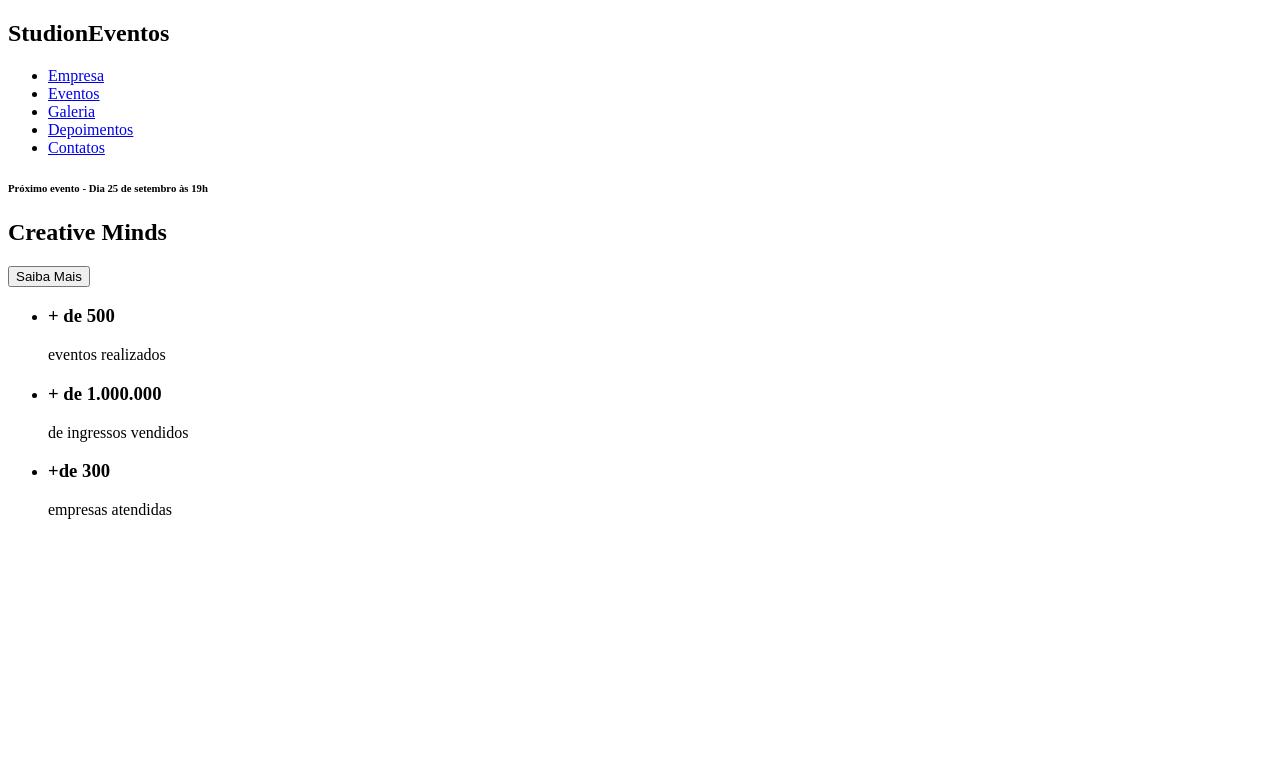
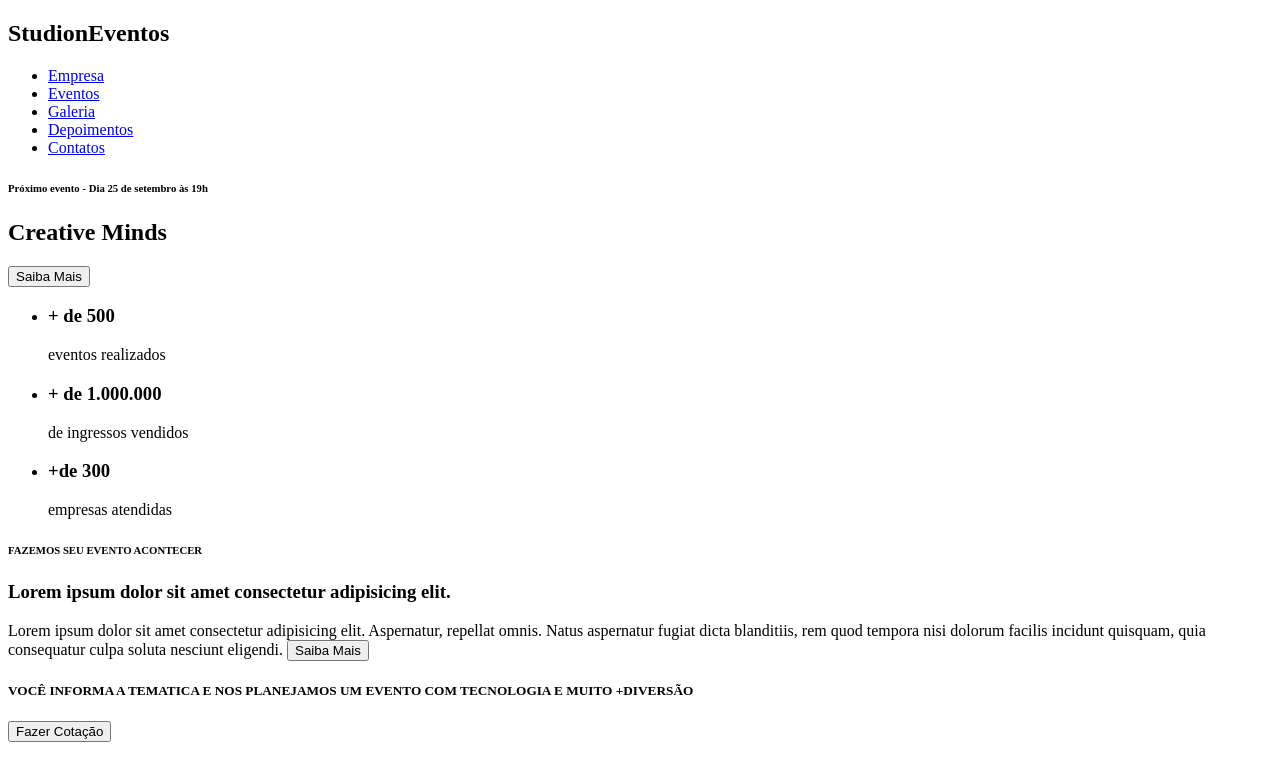
Before and after one commit to eduardoaraujogomes/studion, a website: page src/index.html in a window 1280 px wide. Drawn offline with Linux system fonts and the light colour scheme.

Commit message:
feat(two sections): created section about-studion and created section quotation

```diff
--- a/src/index.html
+++ b/src/index.html
@@ -66,6 +66,22 @@
 
     </section>
 
+    <section id="about-studion">
+      <div id="about" >
+        <h6>FAZEMOS SEU EVENTO ACONTECER</h6><h3>Lorem ipsum dolor sit amet consectetur adipisicing elit.</h3>Lorem ipsum dolor sit amet consectetur adipisicing elit. Aspernatur, repellat omnis. Natus aspernatur fugiat dicta blanditiis, rem quod tempora nisi dolorum facilis incidunt quisquam, quia consequatur culpa soluta nesciunt eligendi.
+        <button>Saiba Mais</button>
+      </div>
+
+    </section>
+
+    <section id="quotation-studion">
+      <div id="quotation">
+        <h5>VOCÊ INFORMA A TEMATICA E NOS PLANEJAMOS UM EVENTO COM TECNOLOGIA E <span>MUITO +</span><span>DIVERSÃO</span></h5>
+        <button>Fazer Cotação</button>
+      </div>
+
+    </section>
+
   </main>
 
   <footer>
```
